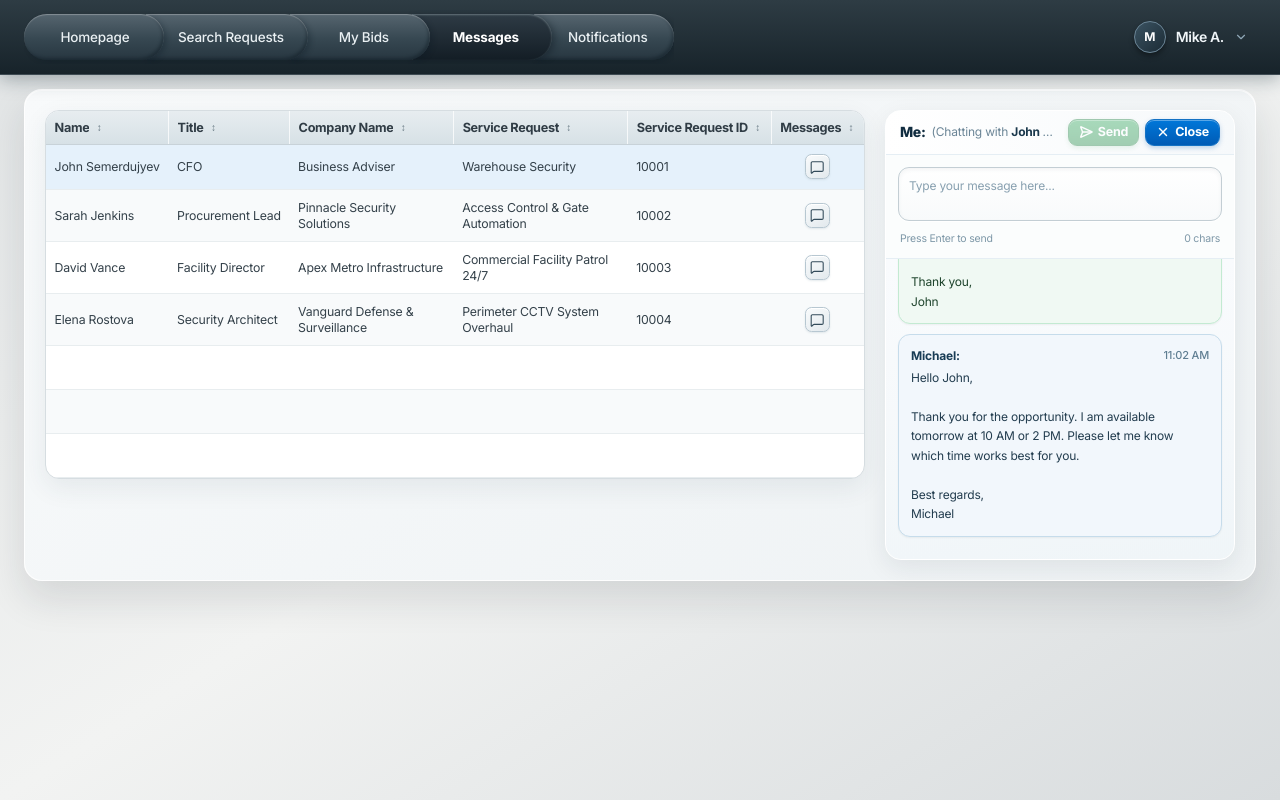
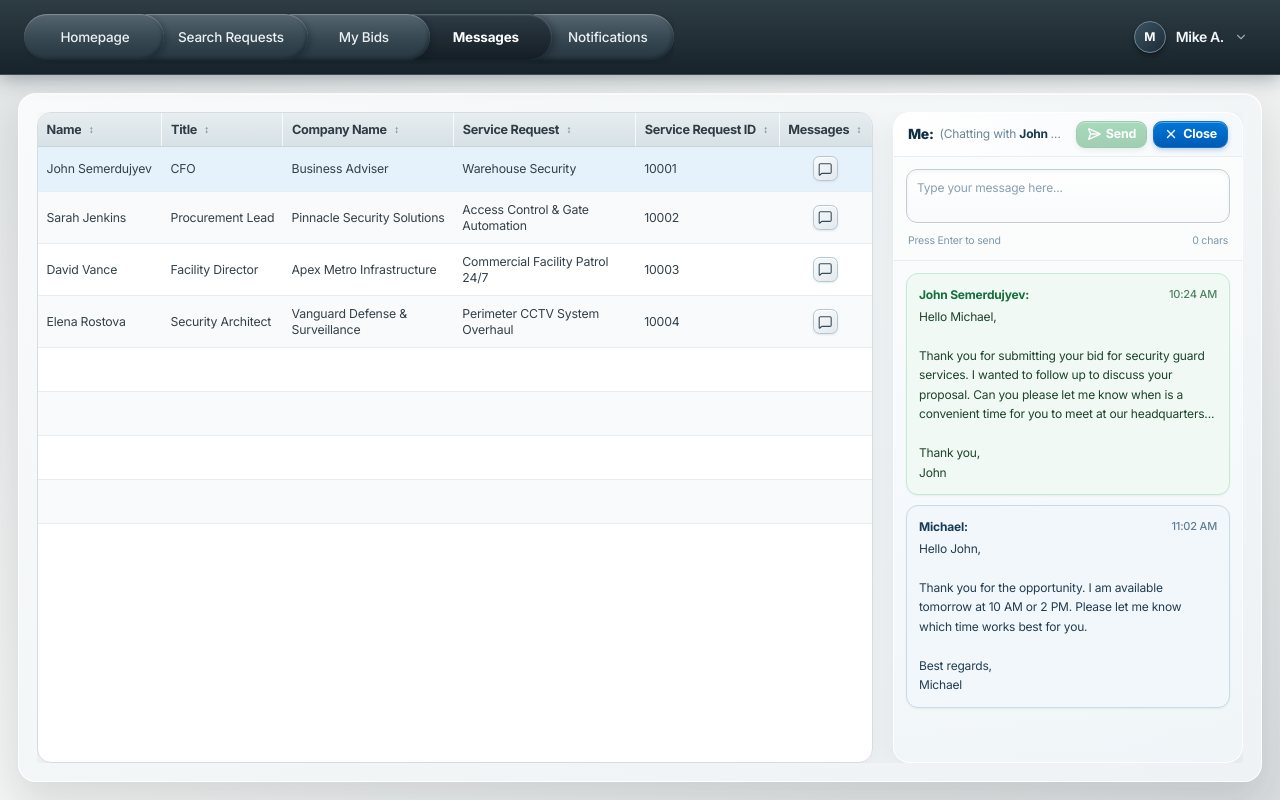
Before and after one commit to JohnSemenduyev/advisor_frontend, a Next.js app: page /bidder/messages in a window 1280 px wide. Built offline with nearby package versions, Linux system fonts and the light colour scheme.

Commit message:
fix(messages): perfect bottom alignment between table and chat panel without overflow

```diff
--- a/src/components/bidder/messages/bidder-messages-view.tsx
+++ b/src/components/bidder/messages/bidder-messages-view.tsx
@@ -57,19 +57,19 @@ export function BidderMessagesView() {
   };
 
   return (
-    <div className="min-h-screen bg-gradient-to-br from-[#e1e4e5] via-[#f2f3f2] to-[#d8dcde] flex flex-col font-sans">
+    <div className="min-h-screen lg:h-screen lg:overflow-hidden bg-gradient-to-br from-[#e1e4e5] via-[#f2f3f2] to-[#d8dcde] flex flex-col font-sans">
       {/* Top Navigation Bar with Interlocking Domino Tabs matching reference */}
       <BidderTopbar userName="Mike A." avatarLetter="M" />
 
-      {/* Main Brushed Silver Shell Canvas */}
-      <main className="flex-1 p-3 sm:p-4 lg:py-3.5 lg:px-6 max-w-[1680px] w-full mx-auto">
-        <div className="maximal-shell p-3.5 sm:p-5 lg:p-5 space-y-4">
+      {/* Main Brushed Silver Shell Canvas - fills screen height to bottom margin */}
+      <main className="flex-1 p-3 sm:p-4 lg:p-4.5 max-w-[1680px] w-full mx-auto flex flex-col min-h-0 overflow-hidden">
+        <div className="maximal-shell p-3.5 sm:p-4 lg:p-4.5 flex-1 flex flex-col min-h-0 shadow-lg">
 
-          {/* Split Content: Table takes wide primary space, Chat takes sleek compact space */}
-          <div className="flex flex-col lg:flex-row gap-4 xl:gap-5 items-start">
-            {/* Conversations Table - Primary wide space (no scrollbar) */}
+          {/* Split Content: Table and Chat stretch to exact same height, aligning at the bottom */}
+          <div className="flex-1 flex flex-col lg:flex-row gap-4 xl:gap-5 items-stretch min-h-0 overflow-hidden">
+            {/* Conversations Table - Primary wide space, stretches to match height */}
             <div
-              className={`min-w-0 transition-all duration-200 ${
+              className={`min-w-0 h-full flex flex-col transition-all duration-300 ease-in-out ${
                 isChatOpen ? "flex-1 w-full" : "w-full"
               }`}
             >
@@ -80,9 +80,9 @@ export function BidderMessagesView() {
               />
             </div>
 
-            {/* Active Conversation Panel - Sleek compact messaging panel */}
+            {/* Active Conversation Panel - Slides in from right, stretches to exact same height */}
             {isChatOpen && (
-              <div className="w-full lg:w-[315px] xl:w-[350px] 2xl:w-[380px] flex-none">
+              <div className="w-full lg:w-[315px] xl:w-[350px] 2xl:w-[380px] h-full flex-none chat-slide-in-right flex flex-col min-h-0">
                 <ChatPanel
                   conversation={selectedConversation}
                   onSendMessage={handleSendMessage}
--- a/src/components/bidder/messages/chat-panel.tsx
+++ b/src/components/bidder/messages/chat-panel.tsx
@@ -16,15 +16,17 @@ export function ChatPanel({
   onClose,
 }: ChatPanelProps) {
   const [inputText, setInputText] = useState("");
-  const messagesEndRef = useRef<HTMLDivElement>(null);
+  const messagesContainerRef = useRef<HTMLDivElement>(null);
 
   useEffect(() => {
-    messagesEndRef.current?.scrollIntoView({ behavior: "smooth" });
+    if (messagesContainerRef.current) {
+      messagesContainerRef.current.scrollTop = messagesContainerRef.current.scrollHeight;
+    }
   }, [conversation?.messages]);
 
   if (!conversation) {
     return (
-      <div className="maximal-card p-6 rounded-2xl border border-[#b8c9d4] bg-white shadow-lg flex flex-col items-center justify-center text-center min-h-[320px]">
+      <div className="maximal-card p-6 rounded-2xl border border-[#b8c9d4] bg-white shadow-lg flex flex-col items-center justify-center text-center h-full min-h-[320px]">
         <div className="w-12 h-12 rounded-2xl bg-[#e5f1fb] text-[#0066c0] flex items-center justify-center mb-3">
           <MessageSquare className="w-6 h-6" />
         </div>
@@ -53,9 +55,9 @@ export function ChatPanel({
   };
 
   return (
-    <div className="maximal-card rounded-2xl border border-[#b8c9d4] bg-white shadow-lg flex flex-col overflow-hidden text-left animate-in fade-in duration-150">
+    <div className="maximal-card rounded-2xl border border-[#b8c9d4] bg-white shadow-lg flex flex-col overflow-hidden text-left h-full">
       {/* Top Header matching screenshot */}
-      <div className="px-3.5 py-2 border-b border-[#e5eef4] bg-gradient-to-r from-[#ffffff] to-[#f6f9fb] flex items-center justify-between gap-2">
+      <div className="px-3.5 py-2 border-b border-[#e5eef4] bg-gradient-to-r from-[#ffffff] to-[#f6f9fb] flex items-center justify-between gap-2 flex-none">
         <div className="flex items-center gap-1.5 min-w-0 flex-1">
           <span className="text-sm font-extrabold text-[#112d40] tracking-tight flex-none">
             Me:
@@ -94,7 +96,7 @@ export function ChatPanel({
       </div>
 
       {/* Input Textarea Container */}
-      <div className="p-3 border-b border-[#e5eef4] bg-[#fbfdfd]">
+      <div className="p-3 border-b border-[#e5eef4] bg-[#fbfdfd] flex-none">
         <textarea
           rows={2}
           value={inputText}
@@ -111,8 +113,11 @@ export function ChatPanel({
         </div>
       </div>
 
-      {/* Message History Thread - constrained to visible view */}
-      <div className="p-3 space-y-2.5 overflow-y-auto max-h-[220px] sm:max-h-[250px] lg:max-h-[270px] xl:max-h-[300px] bg-gradient-to-b from-[#f9fbfd] to-[#edf4f8]/50">
+      {/* Message History Thread - stretches to fill height, never overflows page */}
+      <div
+        ref={messagesContainerRef}
+        className="p-3 space-y-2.5 overflow-y-auto flex-1 min-h-0 bg-gradient-to-b from-[#f9fbfd] to-[#edf4f8]/50"
+      >
         {conversation.messages.map((msg: ChatMessage) => {
           if (!msg.isMe) {
             // Client Message Bubble: Mint Green styling matching screenshot
@@ -156,7 +161,6 @@ export function ChatPanel({
             );
           }
         })}
-        <div ref={messagesEndRef} />
       </div>
     </div>
   );
--- a/src/components/bidder/messages/conversations-table.tsx
+++ b/src/components/bidder/messages/conversations-table.tsx
@@ -40,12 +40,12 @@ export function ConversationsTable({
   }, [conversations, sortField, sortAsc]);
 
   // Pad table with subtle empty placeholder rows to match screenshot aesthetic
-  const minRows = 7;
+  const minRows = 8;
   const emptyRowsCount = Math.max(0, minRows - sortedConversations.length);
 
   return (
-    <div className="maximal-tablewrap shadow-lg overflow-hidden border border-[#b8c9d4] rounded-2xl bg-white w-full">
-      <div className="overflow-x-auto w-full">
+    <div className="maximal-tablewrap shadow-lg overflow-hidden border border-[#b8c9d4] rounded-2xl bg-white w-full h-full flex flex-col">
+      <div className="overflow-x-auto overflow-y-auto flex-1 w-full">
         <table className="w-full text-left border-collapse">
           {/* Header matching Maximal Reference metallic silver */}
           <thead className="maximal-thead maximal-thead-compact">
--- a/src/styles/business-adviser.css
+++ b/src/styles/business-adviser.css
@@ -727,3 +727,19 @@
   transform: translateY(-1px);
   box-shadow: 0 4px 10px rgba(0, 91, 181, 0.35);
 }
+
+/* Slide in from right to left, squeezing the table */
+@keyframes slideInFromRight {
+  0% {
+    opacity: 0;
+    transform: translateX(45px);
+  }
+  100% {
+    opacity: 1;
+    transform: translateX(0);
+  }
+}
+
+.chat-slide-in-right {
+  animation: slideInFromRight 0.28s cubic-bezier(0.16, 1, 0.3, 1) forwards;
+}
```
